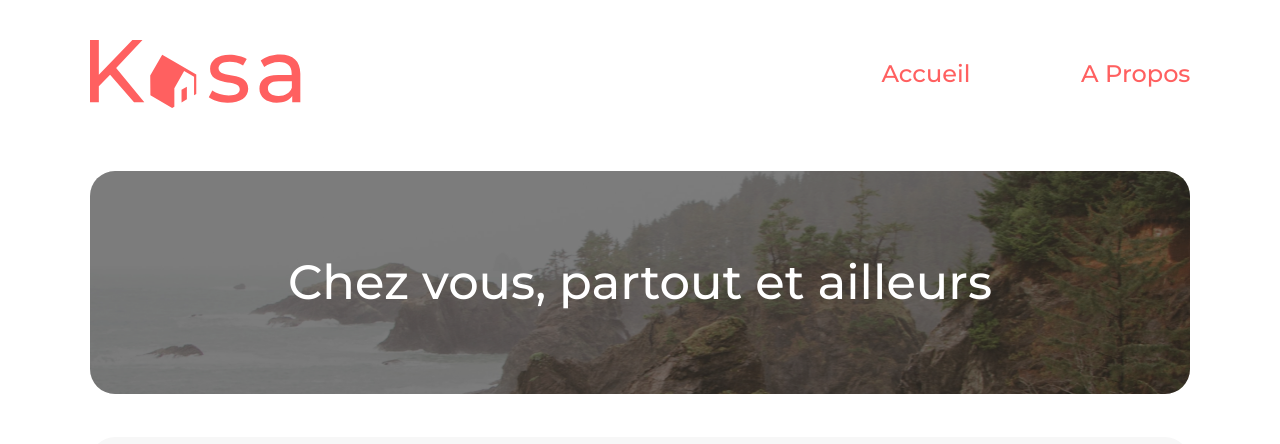
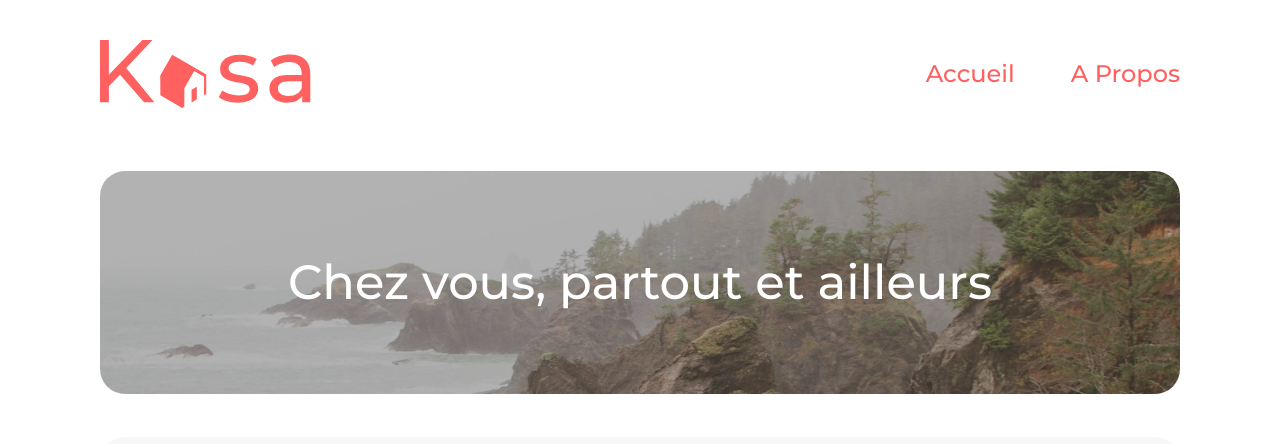
Before and after one commit to JaRoD41/P7-Kasa, a React (Create React App) app: page / in a window 1280 px wide. Shown: the top 444 px of the page. Built offline with nearby package versions, Linux system fonts and the light colour scheme.

Commit message:
header nav banner OK

```diff
--- a/src/components/Banner/_Banner.scss
+++ b/src/components/Banner/_Banner.scss
@@ -1,4 +1,18 @@
-.banner-container{
+.banner-container {
+	position: relative;
+	display: flex;
+	width: 100%;
+	height: 111px;
+	background: $background-color url(../../assets/images/background-banner.png);
+	background-blend-mode: darken;
+	background-repeat: no-repeat;
+	background-size: cover;
+	border-radius: 10px;
+	align-items: center;
+	justify-content: center;
+	margin-top: 20px;
+
+	@media screen and (min-width: $breakpoint-tablet) {
 		position: relative;
 		display: flex;
 		width: 100%;
@@ -12,8 +26,23 @@
 		justify-content: center;
 		margin-top: 63px;
 	}
+}
 
-.banner-text{
+.banner-text {
+	position: absolute;
+	top: 28.04%;
+	left: 5.6%;
+	right: 32.53%;
+	bottom: 80.05%;
+	font-size: 24px;
+	font-weight: 500;
+	line-height: 100%;
+	color: #ffffff;
+	border-radius: 10px;
+	width: 217px;
+	height: 48px;
+
+	@media screen and (min-width: $breakpoint-tablet) {
 		position: absolute;
 		top: 0;
 		left: 0;
@@ -25,12 +54,8 @@
 		font-weight: 500;
 		line-height: 142.6%;
 		color: $tertiary-color;
-    background: $background-color;
 		align-items: center;
 		justify-content: center;
 		border-radius: 25px;
-
-    &-container{
-    display: flex;
 	}
 }
--- a/src/components/Header/_Header.scss
+++ b/src/components/Header/_Header.scss
@@ -1,26 +1,25 @@
-.headerWrap{
+.headerWrap {
 	display: flex;
 	justify-content: space-between;
 	align-items: center;
-    margin: 40px 7% 0 7%;
+	margin: 5%;
 
-    @media screen and (max-width: 768px) {
-        margin: 5.3%;
+	@media screen and (min-width: $breakpoint-tablet) {
+		margin: 40px 100px 63px 100px;
 	}
 
-    &__fig{
+	&__fig {
 		display: flex;
 		align-items: flex-start;
 		margin: 0;
+		width: 9rem;
 
-        .img{
-            width: 210px;
-            height: 68px;
+		@media screen and (min-width: $breakpoint-tablet) {
+			width: 13.2rem;
 		}
 
-        @media screen and (max-width: 768px) {
-            width: 145px;
-            height: 47px;
+		img {
+			width: 100%;
 		}
 	}
 }
--- a/src/components/Nav/_Nav.scss
+++ b/src/components/Nav/_Nav.scss
@@ -1,20 +1,30 @@
-.nav-header{
+.nav-header {
 	display: flex;
-    align-items: flex-end;
-    justify-content: space-between;
-    width: 309px;
-    height: 34px;
+	align-items: center;
+	justify-content: flex-end;
+	text-transform: uppercase;
 
-    &_link-home, &_link-about{
+	@media screen and (min-width: $breakpoint-tablet) {
+		text-transform: none;
+	}
+
+	&_link-home,
+	&_link-about {
 		color: $primary-color;
 		text-decoration: none;
-        font-size: normal;
-        font-size: 24px;
+		padding-left: 0.8rem;
+		font-size: 12px;
+		font-style: normal;
 		font-weight: 500;
 		text-align: right;
-        line-height: 34px;
+		line-height: 142.6%;
 
-        &:hover{
+		@media screen and (min-width: $breakpoint-tablet) {
+			@include font24;
+			padding-left: 3.5rem;
+		}
+
+		&:hover {
 			text-decoration-line: underline;
 		}
 	}
--- a/src/style/Base/_base.scss
+++ b/src/style/Base/_base.scss
@@ -9,7 +9,7 @@
 	@include body-position;
 
 
-	@media (min-width: $breakpoint-mobile) {
+	@media (min-width: $breakpoint-tablet) {
 		max-width: 100%;
 	}
 
@@ -19,10 +19,10 @@
 
 }
 main {
-	margin: 0 7%;
+	margin: 5%;
 
-	@media screen and (max-width: 768px) {
-        margin: 5%;
+	@media screen and (min-width: $breakpoint-tablet) {
+        margin: 0 100px;
     }
 }
 
--- a/src/style/Utils/_mixins.scss
+++ b/src/style/Utils/_mixins.scss
@@ -3,3 +3,19 @@
 	min-width: $wmin;
 	margin: auto;
 }
+
+@mixin font12 {
+	font-size: 12px;
+    font-style: normal;
+    font-weight: 500;
+    text-align: right;
+    line-height: 142.6%;
+}
+
+@mixin font24 {
+	font-size: 24px;
+    font-style: normal;
+    font-weight: 500;
+    text-align: right;
+    line-height: 142.6%;
+}
--- a/src/style/Utils/_variables.scss
+++ b/src/style/Utils/_variables.scss
@@ -6,7 +6,7 @@
 $background-color: rgba(0,0,0,0.3);
 
 $breakpoint-desktop: 1440px;
-$breakpoint-mobile: 768px;
+$breakpoint-tablet: 769px;
 
 $wmin: 375px;
 $wmax: 768px;
```
Lines whose indentation alone changed are shown as unchanged.
